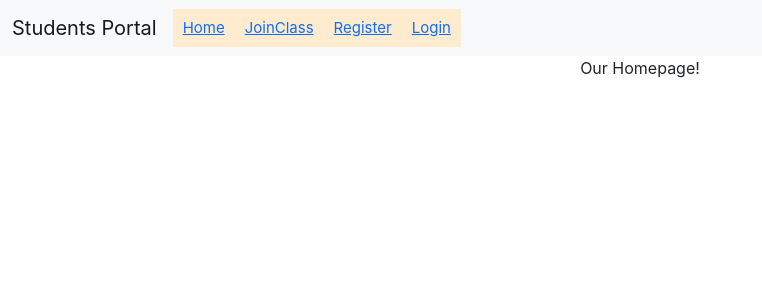
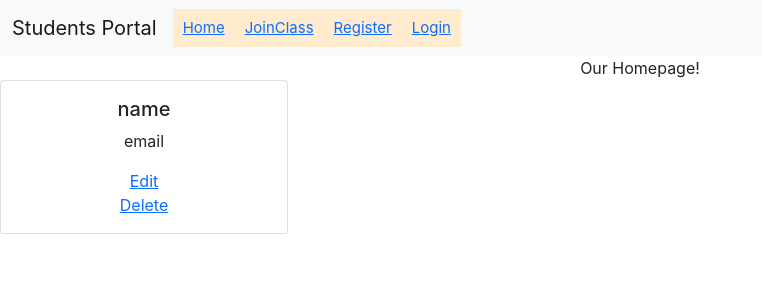
Before and after one commit to kaderabdul79/react-projects, a React (Create React App) app: page / in a window 1280 px wide. Shown: the top 300 px of the page, without its empty margins (0-762 px from the left). Built offline with nearby package versions, Linux system fonts and the light colour scheme.

Commit message:
design student card

```diff
--- /dev/null
+++ b/src/components/Shared/Navigation/StudentCard/StudentCard.js
@@ -0,0 +1,17 @@
+import React from 'react';
+import { Link } from 'react-router-dom';
+
+const StudentCard = () => {
+    return (
+        <div className="card" style={{width: '18rem'}}>
+            <div className="card-body">
+                <h5 className="card-title">name</h5>
+                <p className="card-text">email</p>
+                <Link to="">Edit</Link><br />
+                <Link to="">Delete</Link>
+            </div>
+        </div>
+    );
+};
+
+export default StudentCard;
--- a/src/pages/Home/Home.js
+++ b/src/pages/Home/Home.js
@@ -1,10 +1,12 @@
 import React from 'react';
 import { Link } from 'react-router-dom';
+import StudentCard from '../../components/Shared/Navigation/StudentCard/StudentCard';
 
 const Home = () => {
     return (
         <div>
             Our Homepage!
+            <StudentCard></StudentCard>
         </div>
     );
 };
```
